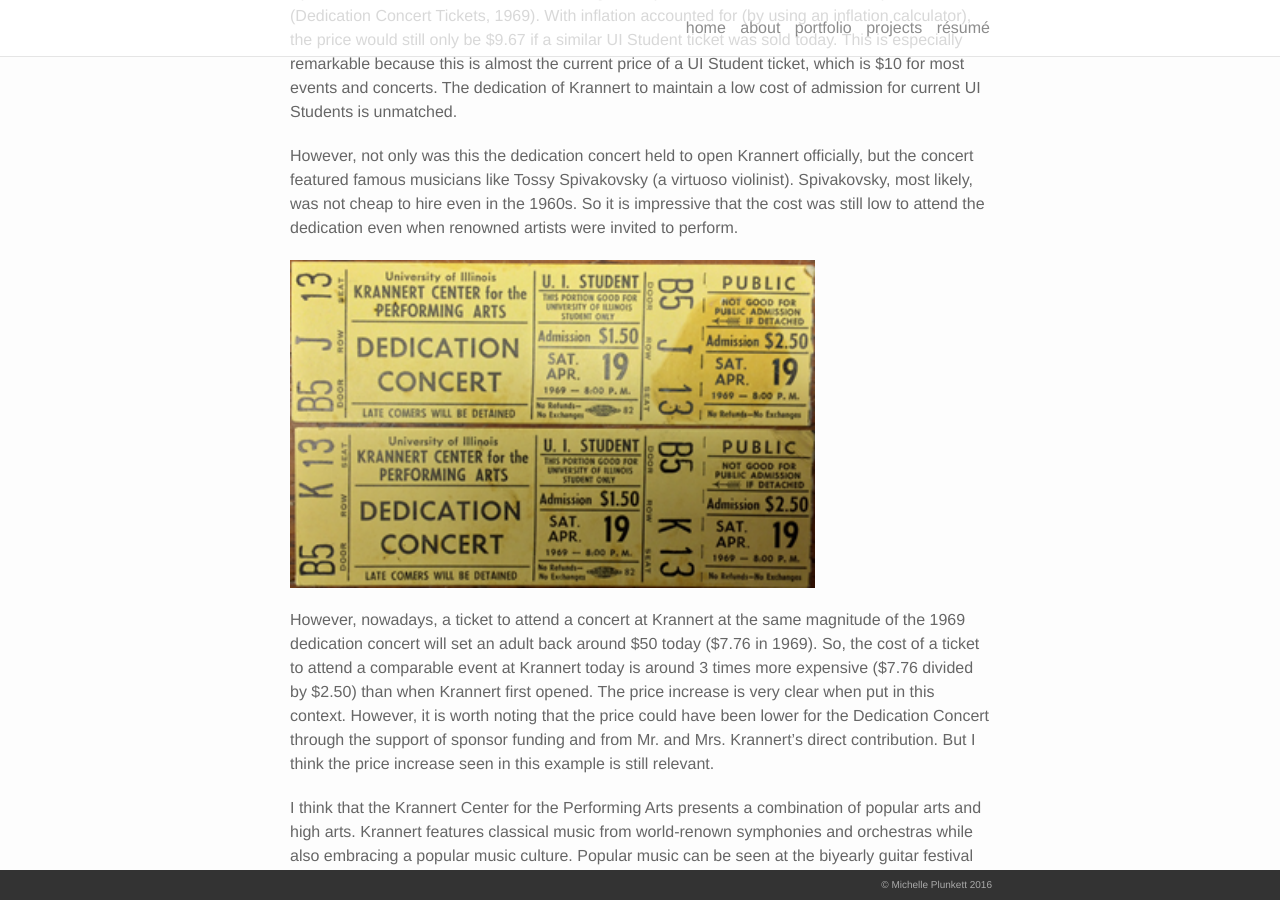
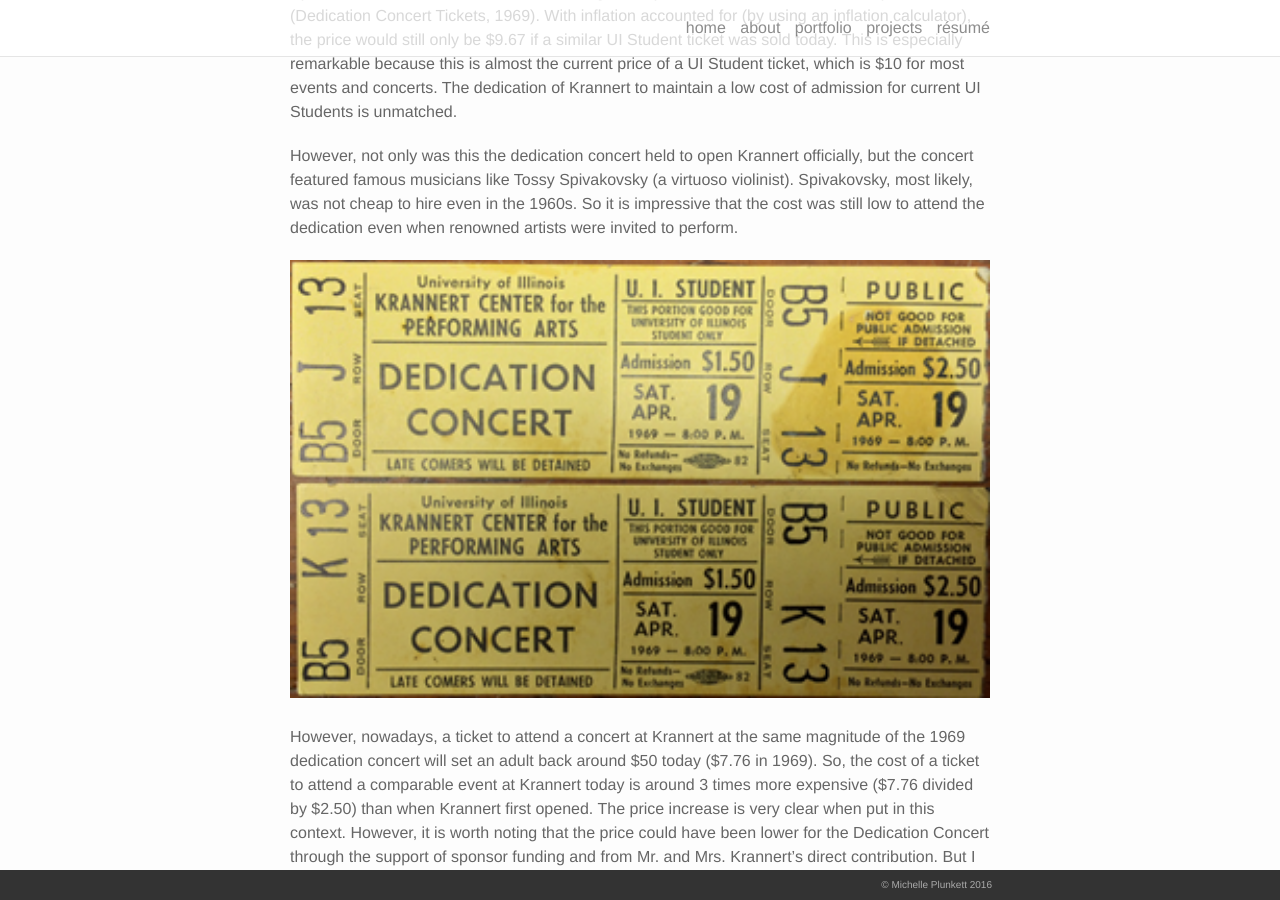
Before and after one commit to michelleplunkett/michelleplunkett.github.io, a Jekyll site: the page built from _portfolio/Discussion_2.markdown, in a window 1280 px wide and 900 px high, scrolled down 760 px. Built offline with Jekyll 4.4.1, drawn with Linux system fonts in a browser that asks for light colours; nearby versions of some CDN libraries.

Commit message:
Update Discussion_2.markdown

```diff
--- a/_portfolio/Discussion_2.markdown
+++ b/_portfolio/Discussion_2.markdown
@@ -20,7 +20,7 @@
 
 However, not only was this the dedication concert held to open Krannert officially, but the concert featured famous musicians like Tossy Spivakovsky (a virtuoso violinist). Spivakovsky, most likely, was not cheap to hire even in the 1960s. So it is impressive that the cost was still low to attend the dedication even when renowned artists were invited to perform.
 
-<img src="/img/discussion1.png" width="75%" align="middle">
+<img src="/img/discussion1.png" width="100%">
 
 However, nowadays, a ticket to attend a concert at Krannert at the same magnitude of the 1969 dedication concert will set an adult back around $50 today ($7.76 in 1969). So, the cost of a ticket to attend a comparable event at Krannert today is around 3 times more expensive ($7.76 divided by $2.50) than when Krannert first opened. The price increase is very clear when put in this context. However, it is worth noting that the price could have been lower for the Dedication Concert through the support of sponsor funding and from Mr. and Mrs. Krannert's direct contribution. But I think the price increase seen in this example is still relevant.
 
@@ -28,7 +28,7 @@
 
 Here's a bonus picture of the construction on Krannert's Great Hall, just because I think it is super cool and interesting.
 
-<img src="/img/discussion2.png" width="75%" align="middle">
+<img src="/img/discussion2.png" width="100%">
 
 By the way, for anyone who is wondering, I received these pictures and information about Krannert from the UIUC Archives while I was doing research for RHET 105 (a freshman writing course). There is a scrapbook currently held in the UIUC Undergrad Library Archives that contains all of the newspaper clippings and items (like the tickets I feature in this post) from the grand opening of Krannert. I would highly suggest checking it out if you have some free time!
 
```
